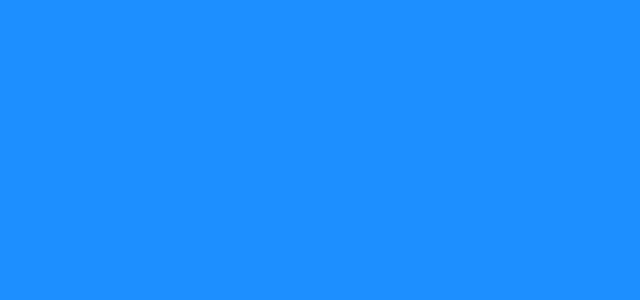
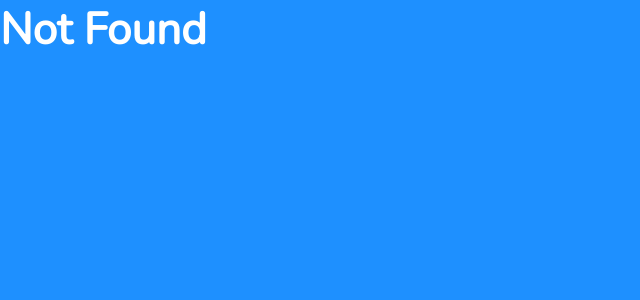
Before and after one commit to JCWoodworker/app-login-boilerplate, a React (Vite) app: page /signin in a window 1280 px wide. Shown: the top 300 px of the page, without its empty margins (0-640 px from the left). Built offline with nearby package versions, Linux system fonts and the light colour scheme.

Commit message:
setting up the basic page layoutand routing

```diff
--- a/index.html
+++ b/index.html
@@ -4,7 +4,7 @@
     <meta charset="UTF-8" />
     <link rel="icon" type="image/svg+xml" href="/vite.svg" />
     <meta name="viewport" content="width=device-width, initial-scale=1.0" />
-    <title>Subapp Monorepo</title>
+    <title>User Management Boilerplate</title>
   </head>
   <body>
     <div id="root"></div>
--- a/package.json
+++ b/package.json
@@ -11,7 +11,9 @@
   },
   "dependencies": {
     "axios": "^1.6.7",
+    "bootstrap": "^5.3.2",
     "react": "^18.2.0",
+    "react-bootstrap": "^2.10.0",
     "react-dom": "^18.2.0",
     "react-router": "^6.22.0",
     "react-router-dom": "^6.22.0"
--- a/src/App.tsx
+++ b/src/App.tsx
@@ -1,18 +1,42 @@
-import { useState } from "react"
 import { Routes, Route } from "react-router-dom"
 
-import Home from "./components/Home"
-import UserHome from "./components/UserHome"
+import Home from "./pages/Home/Home"
+import Login from "./pages/UserManagement/Login"
+import SignUp from "./pages/UserManagement/Signup"
+import Logout from "./pages/UserManagement/Logout"
+import NotFoundPage from "./pages/NotFound/NotFoundPage"
+
+import UserHome from "./pages/UserPages/UserHome"
+
 function App() {
-	const [loggedIn, setLoggedIn] = useState(true)
+	const loggedIn = true
 	return (
 		<>
 			<Routes>
-				{loggedIn ? (
-					<Route path="/" element={<UserHome />}></Route>
+				{!loggedIn ? (
+					<Route path="/" element={<Home />}>
+						<Route path="/signin" element={<Login />} />
+						<Route path="/signup" element={<SignUp />} />
+					</Route>
 				) : (
-					<Route path="/" element={<Home />}></Route>
+					<Route path="/" element={<UserHome />}>
+						<Route path="/signout" element={<Logout />} />
+						<Route path="/my-inventory">
+							{/* <Route index element={<LocationIndex />} />
+							<Route path="locations/:id" element={<LocationShow />} />
+							<Route path="locations/new" element={<NewLocation />} />
+							<Route path="rooms">
+								<Route path=":id" element={<RoomShow />} />
+								<Route path="new" element={<NewRoom />} />
+							</Route>
+							<Route path="items">
+								<Route path=":id" element={<ItemShow />} />
+								<Route path="new" element={<NewItem />} />
+							</Route> */}
+						</Route>
+					</Route>
 				)}
+				<Route path="/*" element={<NotFoundPage />} />
 			</Routes>
 		</>
 	)
--- /dev/null
+++ b/src/pages/NotFound/NotFoundPage.tsx
@@ -0,0 +1,10 @@
+const NotFoundPage = () => {
+
+  return (
+    <div>
+      <h1>Not Found</h1>
+    </div>
+  )
+}
+
+export default NotFoundPage
--- /dev/null
+++ b/src/pages/UserManagement/Login.tsx
@@ -0,0 +1,10 @@
+const Login = () => {
+
+  return (
+    <div>
+      <h1>Login</h1>
+    </div>
+  )
+}
+
+export default Login
--- /dev/null
+++ b/src/pages/UserManagement/Logout.tsx
@@ -0,0 +1,10 @@
+const Logout = () => {
+
+  return (
+    <div>
+      <h1>Logout</h1>
+    </div>
+  )
+}
+
+export default Logout
--- /dev/null
+++ b/src/pages/UserManagement/Signup.tsx
@@ -0,0 +1,10 @@
+const Signup = () => {
+
+  return (
+    <div>
+      <h1>Signup</h1>
+    </div>
+  )
+}
+
+export default Signup
```
Also changed, not shown: src/pages/Home/Home.tsx (renamed from src/components/Home.tsx), src/pages/UserPages/UserHome.tsx (renamed from src/components/UserHome.tsx), 1 other file (tests, documents, lock files or other folders).
